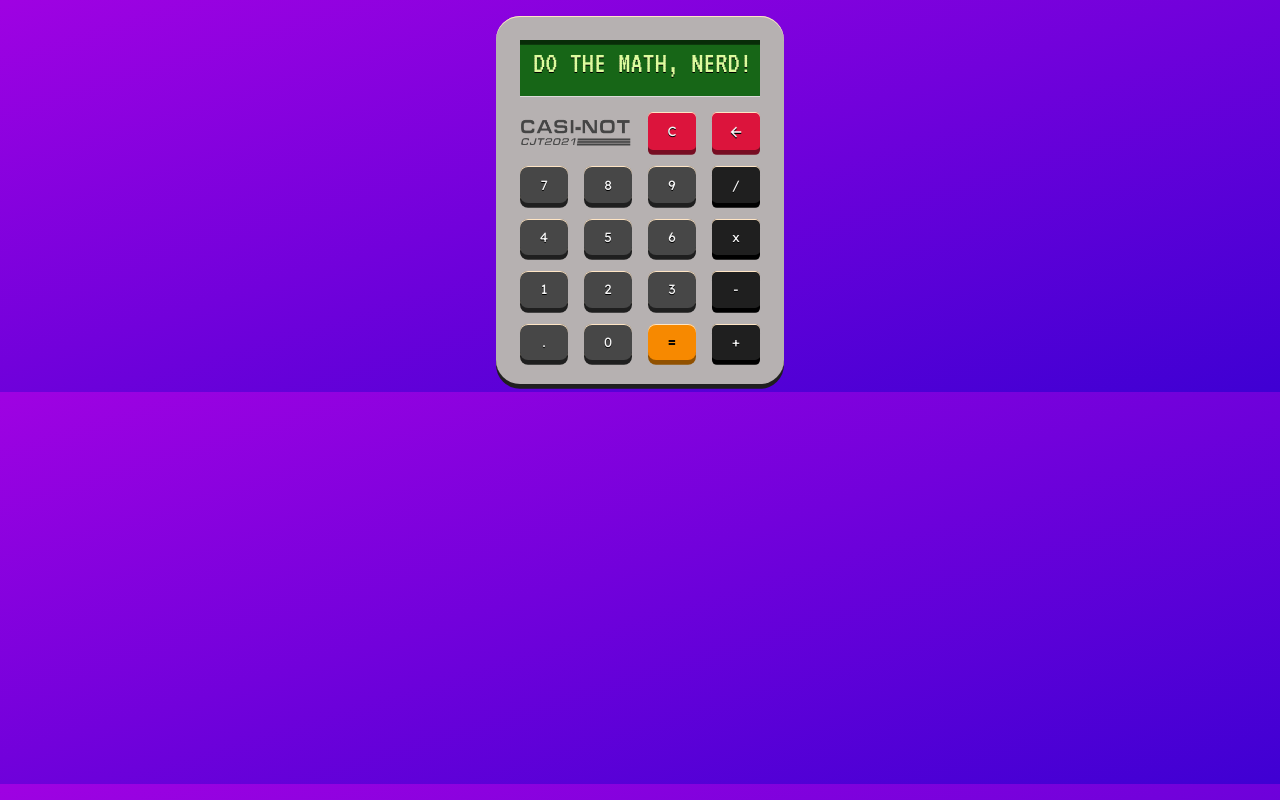
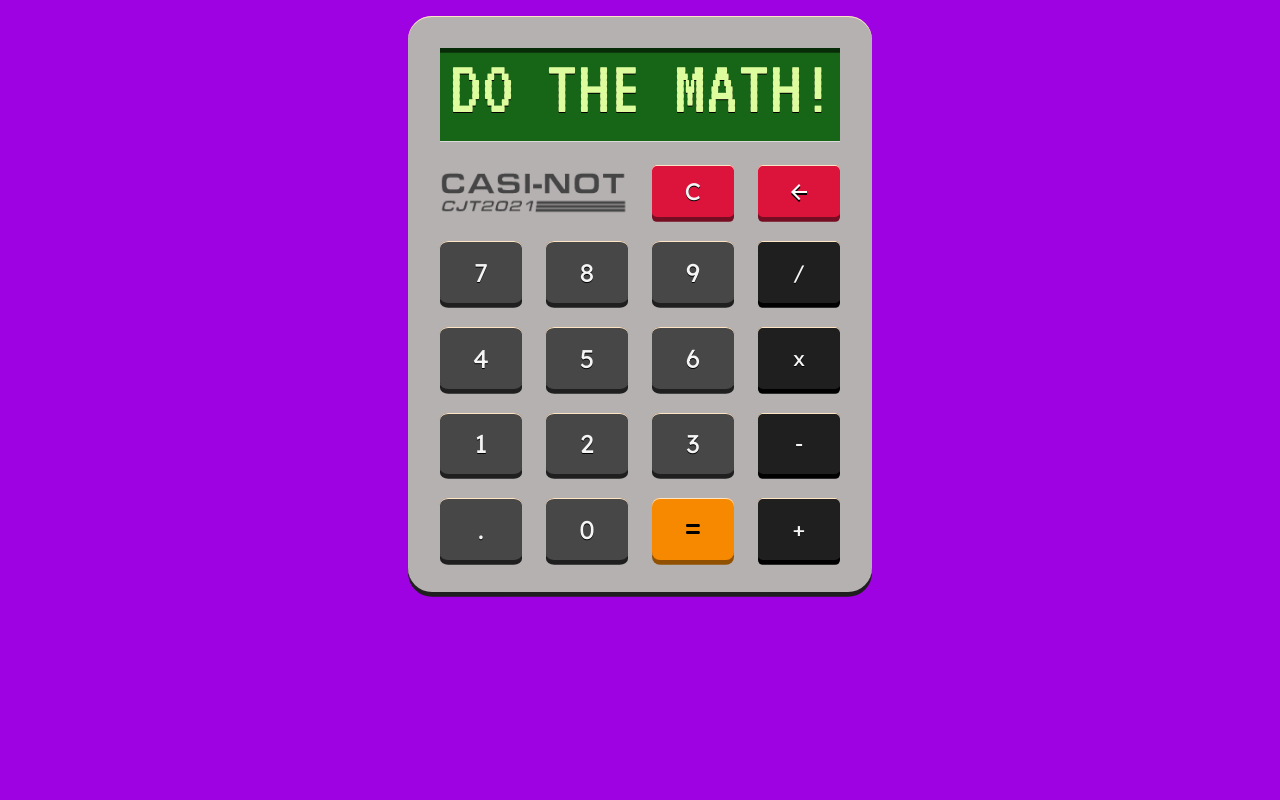
Before and after one commit to craigjtwigg/calculator, a plain HTML site: page index.html in a window 1280 px wide. Drawn offline with Linux system fonts and the light colour scheme.

Commit message:
layout ammended

```diff
--- a/index.html
+++ b/index.html
@@ -11,7 +11,7 @@
     <body>
 
         <div class="container">
-            <div class="display">DO THE MATH, NERD!</div>
+            <div class="display">DO THE MATH!</div>
             <img id="logo" src="logo.png">
             <button type="button" class="remove" id="clear">C</button>
             <button type="button" class="remove" id="delete"><img id="back" src="outline_arrow_back_white_24dp.png"></button>
--- a/script.js
+++ b/script.js
@@ -77,7 +77,7 @@ function inputNumber(number){
     if (number === isNaN){
         display.textContent = "";
     }
-    if (display.textContent == 0 || display.textContent == "DO THE MATH, NERD!") {
+    if (display.textContent == 0 || display.textContent == "DO THE MATH!") {
         resetDisplay();
     }
 display.textContent += number;
--- a/styles.css
+++ b/styles.css
@@ -4,7 +4,7 @@
 body {
     font-family: 'Electrolize', sans-serif;
     font-size: 16px;
-    background-image: linear-gradient(to bottom right, rgb(159, 2, 226), rgb(63, 0, 211) )
+    background: rgb(159, 2, 226);
 }
 
 a {
@@ -20,20 +20,20 @@ a {
                          "4 5 6 multiply"
                          "1 2 3 minus"
                          "point 0 equals plus";
-    grid-template-rows: 1fr 2.4rem 1fr 1fr 1fr 1fr;
+    grid-template-rows: 1.5fr 0.8fr 1fr 1fr 1fr 1fr;
     grid-template-columns: 1fr 1fr 1fr 1fr;
     justify-items: stretch;
     align-items: stretch;
     justify-content: space-between;
     align-content: space-between;
-    gap: 1rem;
+    gap: 1.5rem;
     margin-left: auto;
     margin-right: auto;
     margin-top: 2vh;
-    padding: 1.5rem;
+    padding: 2rem;
     padding-bottom: 1.8;
-    width: 15rem;
-    height: 20rem;
+    width: 25rem;
+    height: 32rem;
     background-color: rgb(182, 177, 177);
     border-radius: 1.5rem;
 
@@ -53,10 +53,10 @@ a {
     background-color: rgb(23, 102, 23);
     color: rgb(220, 252, 157);
     font-family: 'VT323', monospace;
-    min-height: 2.5rem;
-    font-size: 1.9rem;
+    min-height: 5.5rem;
+    font-size: 5rem;
     text-align: right;
-    padding: 0.5rem;
+    padding-right: 1.5%;
 
     -moz-box-shadow:    inset 0 0.3rem 0 rgb(8, 44, 8), 0 1px 0 #ffffff88;
     -webkit-box-shadow: inset 0 0.3rem 0 rgb(8, 44, 8), 0 1px 0 #ffffff88;
@@ -65,7 +65,7 @@ a {
 
 #logo {
     grid-area: logo;
-    height: 2rem;
+    height: 3rem;
     background-color: rgb(182, 177, 177);
     margin-top: 0.3rem;
 }
@@ -73,6 +73,7 @@ a {
 #clear {
     grid-area: clear;
     font-family: 'Lexend Deca', sans-serif;
+    font-size: 1.5rem;
     background-color: crimson;
     color: whitesmoke;
     text-align: center;
@@ -147,13 +148,14 @@ a {
 }
 
 #back {
-    height: 1rem;
+    height: 1.5rem;
     margin-top: 0.3rem;
 }
 
 .operator {
     background-color: rgb(31, 31, 31);
     font-family: 'Lexend Deca', sans-serif;
+    font-size: 1.3rem;
     color: whitesmoke;
     text-align: center;
     padding: 0.5rem;
@@ -191,6 +193,7 @@ a {
 .number, #point {
     position: relative;
     font-family: 'Lexend Deca', sans-serif;
+    font-size: 1.6rem;
     display: inline-block;
     background-color: rgb(71, 71, 71);
     color: whitesmoke;
@@ -210,7 +213,7 @@ a {
 
     -webkit-border-radius: 0.5rem;
     -moz-border-radius: 0.5rem;
-    border-radius: 0.5rem;
+    border-radius: 10%;
 }
 
 .number:hover {
@@ -244,6 +247,7 @@ a {
 #equals {
     background-color:#F78900;
     text-align: center;
+    font-size: 1.7rem;
     padding: 0.5rem;
     position: relative;
     display: inline-block;
```
